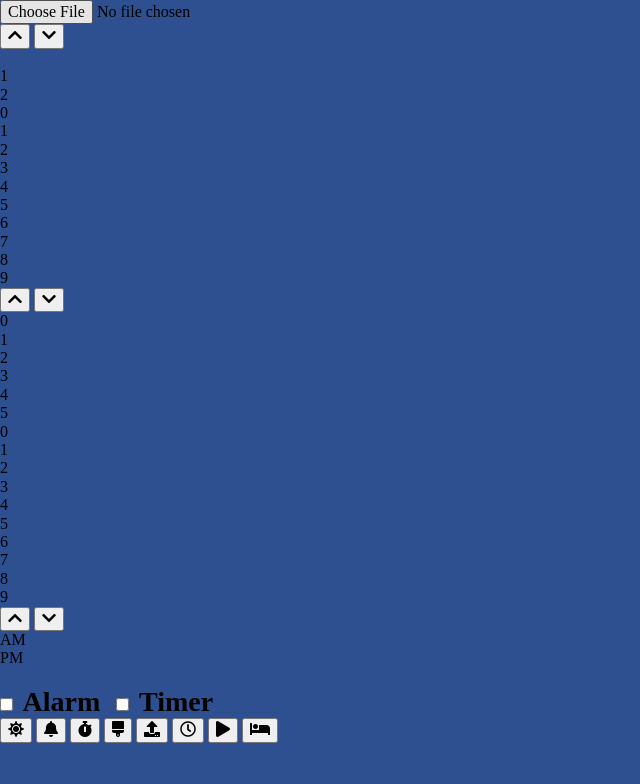
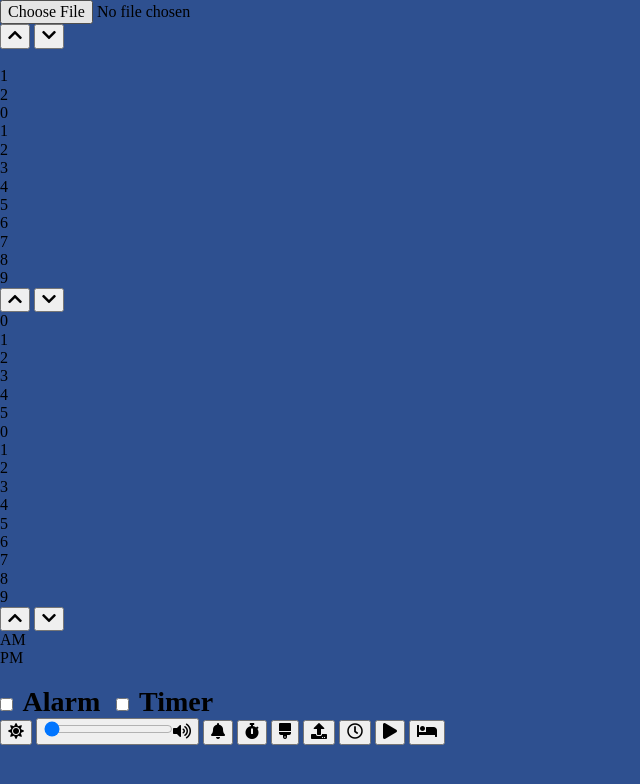
Before and after one commit to marcacohen/alarmclock, a website with bundled scripts: page src/index.html in a window 1280 px wide. Both pictures are taken after a click on the button 51 px from the left and 730 px from the top of the page. Shown: the whole page, without its empty margins (0-640 px from the left). Built offline with nearby package versions, Linux system fonts and the light colour scheme; a web font is replaced by a local one.

Commit message:
add volume control

```diff
--- a/src/index.html
+++ b/src/index.html
@@ -95,6 +95,7 @@
     <div class="buttons">
         <div class="row">
             <button disabled title="Set Screen Brightness" class="brightness"><input id="brightness" name="brightness" style="display: none" type="range" value="127" min="0" max="255" step="5"><i class="fas fa-sun"></i></button>
+            <button disabled title="Set Volume" class="volume"><input id="volume" name="volume" style="display: none" type="range" value=".1" min=".1" max="1" step=".1"><i class="fas fa-volume-up"></i></button>
             <button disabled title="Set the alarm" class="alarm-set"><i class="fas fa-bell"></i></button>
             <button disabled title="Set the timer" class="timer-set"><i class="fas fa-stopwatch"></i></button>
             <button disabled title="Background Color" class="alarm-bgcolor"><i class="fas fa-brush"></i><input id="alarm-bgcolor" name="alarm-bgcolor" style="display: none" value="#2e5090" type="color"></button>
--- a/src/script.ts
+++ b/src/script.ts
@@ -391,6 +391,10 @@ class Main {
 		if (!brightness) {
 			brightness = '127';
 		}
+		let volume = localStorage.getItem('mclock.volume');
+		if (!volume) {
+			volume = '.1';
+		}
 		let color = localStorage.getItem('mclock.bgcolor');
 		if (!color) {
 			color = '#2e5090';
@@ -459,6 +463,13 @@ class Main {
   	this.brightness.addEventListener("input", this.updateBrightness.bind(this), false);
 	this.brightness.select();
 
+	$(".volume").click(this.enableVolume.bind(this));
+	this.volume = document.querySelector("#volume");
+	this.volume.value = volume;
+	this.setVolume(volume);
+  	this.volume.addEventListener("input", this.updateVolume.bind(this), false);
+	this.volume.select();
+
         $(".alarm-set").click(this.toggleAlarmMode.bind(this));
         $(".timer-set").click(this.toggleTimerMode.bind(this));
         $(".alarm-24hr").click(this.toggle24hrMode.bind(this));
@@ -515,10 +526,21 @@ class Main {
 		}
 	}
 
+	setVolume(volume) {
+		localStorage.setItem('mclock.volume', volume);
+		$("#player")[0].volume = volume;
+	}
+
 	updateBrightness(ev) {
 		let brightness = ev.target.value;
 		this.setBrightness(brightness);
 	}
+
+	updateVolume(ev) {
+		let volume = ev.target.value;
+		this.setVolume(volume);
+	}
+
 
 	// Gets called every second
 	updateClock() {
@@ -661,6 +683,14 @@ class Main {
 			this.brightness.style.display = 'inline';
 		} else {
 			this.brightness.style.display = 'none';
+		};
+	}
+
+	enableVolume() {
+		if (this.volume.style.display == 'none') {
+			this.volume.style.display = 'inline';
+		} else {
+			this.volume.style.display = 'none';
 		};
 	}
 
@@ -933,6 +963,7 @@ class Main {
 	count: number;
 	bgcolor: any;
 	brightness: any;
+	volume: any;
 	clock: Clock;
 	alarm: Clock;
 	timer: Clock;
```
